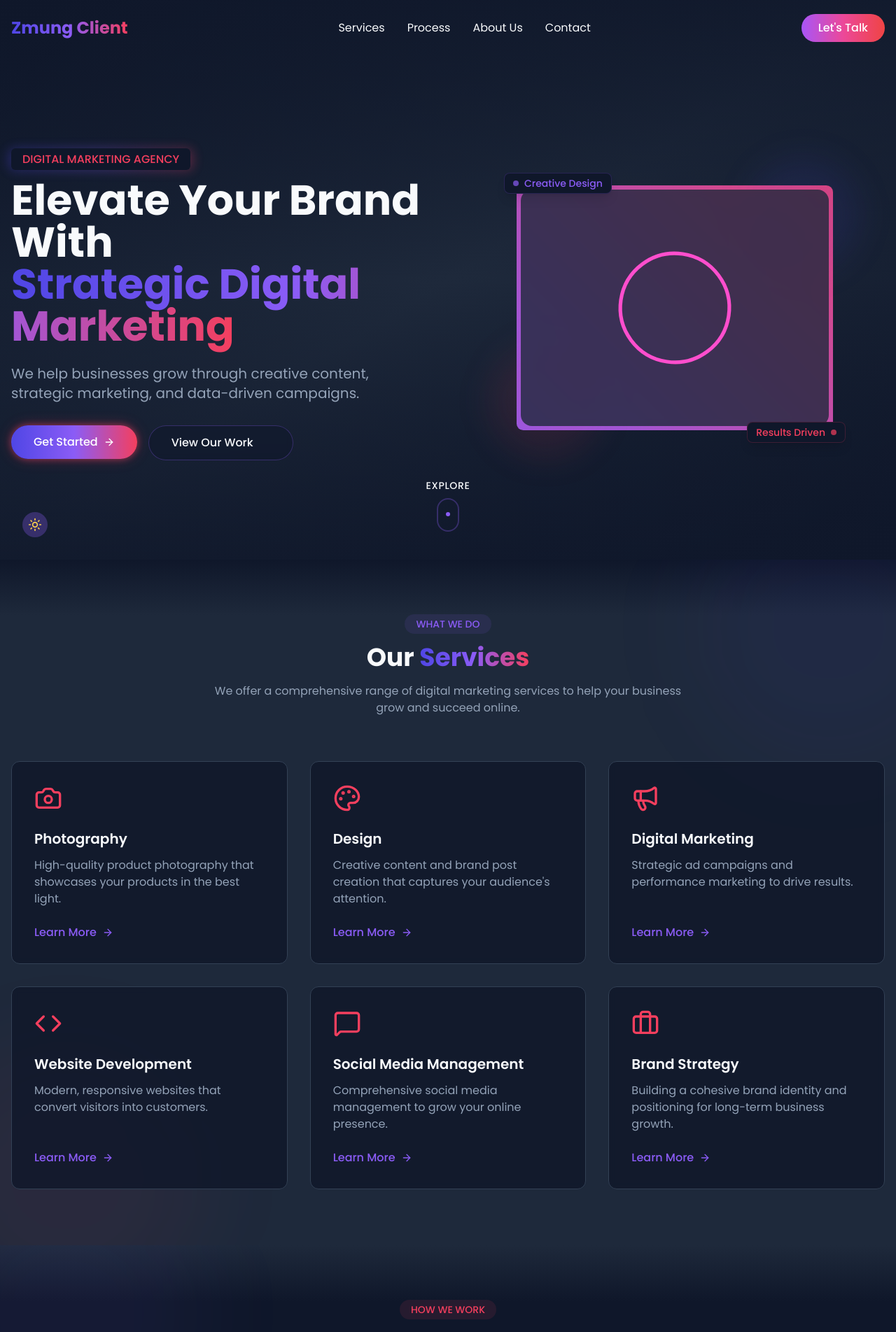
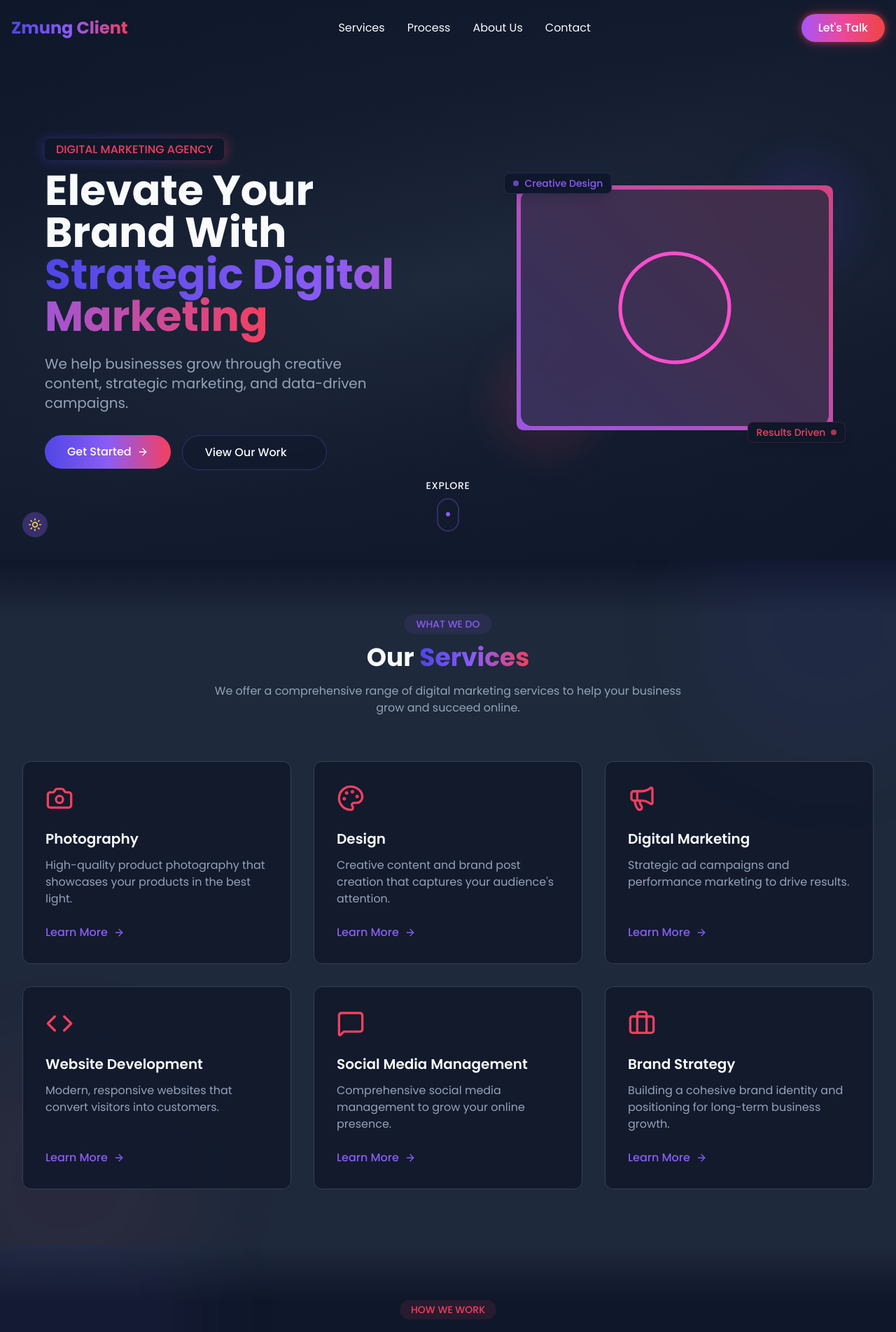
Before and after one commit to iNoumanMalik/zmung, a React (Vite) app: page / in a window 1280 px wide. Shown: the top 1904 px of the page at 70% size. Built offline with nearby package versions, Linux system fonts and the light colour scheme.

Commit message:
Fixed home page padding

```diff
--- a/src/components/Navbar.jsx
+++ b/src/components/Navbar.jsx
@@ -112,7 +112,7 @@ const Navbar = () => {
           whileTap={{ scale: 0.95 }}
         >
           <RouterLink to="/contact">
-            <button className="bg-gradient-to-r from-purple-500 via-pink-500 to-red-500 text-white px-6 py-2 rounded-full font-medium neon-glow-pink">
+            <button className="bg-gradient-to-r from-purple-500 via-pink-500 to-red-500 text-white px-6 py-2 rounded-full font-medium relative neon-glow-rose">
               Let's Talk
             </button>
           </RouterLink>
--- a/src/pages/Home.jsx
+++ b/src/pages/Home.jsx
@@ -270,9 +270,9 @@ const Home = () => {
           <div className="absolute inset-0 bg-gradient-to-t from-background via-transparent to-background opacity-80 z-20"></div>
         </motion.div>
 
-        <div className="container mx-auto px-4 z-30 flex flex-col lg:flex-row items-center justify-between gap-12">
+        <div className="container mx-auto z-30 flex flex-col lg:flex-row items-center justify-between gap-4">
           <motion.div
-            className="lg:w-1/2 text-center lg:text-left"
+            className="lg:w-1/2 px-16 text-center lg:text-left"
             initial={{ opacity: 0, y: 20 }}
             animate={{ opacity: 1, y: 0 }}
             transition={{ duration: 0.8, delay: 0.2 }}
@@ -282,7 +282,7 @@ const Home = () => {
               <span className="relative bg-background px-4 py-1 rounded-md text-accent font-medium">DIGITAL MARKETING AGENCY</span>
             </div>
             <h1 className="text-4xl md:text-5xl lg:text-6xl font-bold mb-6">
-              <span className="block">Elevate Your Brand With</span>
+              Elevate Your Brand With {" "}
               <span className="gradient-text">Strategic Digital Marketing</span>
             </h1>
             <p className="text-xl text-subtext mb-8 max-w-xl mx-auto lg:mx-0">
@@ -293,7 +293,7 @@ const Home = () => {
                 whileHover={{ scale: 1.05 }}
                 whileTap={{ scale: 0.95 }}
               >
-                <Link to="/contact" className="bg-gradient-to-r from-indigo-600 via-purple-600 to-rose-500 text-white px-8 py-3 rounded-full font-medium inline-block neon-glow-rose relative overflow-hidden group">
+                <Link to="/contact" className="bg-gradient-to-r from-indigo-600 via-purple-600 to-rose-500 text-white px-8 py-3 rounded-full font-medium inline-block  relative overflow-hidden group">
                   <span className="absolute top-0 left-0 w-full h-full bg-white/10 transform -skew-x-12 -translate-x-full group-hover:translate-x-full transition-transform duration-700 ease-in-out"></span>
                   <span className="relative z-10 flex items-center justify-center">
                     Get Started
@@ -395,7 +395,7 @@ const Home = () => {
       </section>
 
       {/* Services Section */}
-      <section className="py-20 bg-surface relative overflow-hidden" id="services">
+      <section className="py-20 px-4 bg-surface relative overflow-hidden" id="services">
         {/* Decorative elements */}
         <div className="absolute top-0 left-0 w-full h-20 bg-gradient-to-b from-background to-transparent"></div>
         <div className="absolute -top-24 -right-24 w-96 h-96 bg-indigo-600/5 rounded-full blur-3xl"></div>
@@ -456,7 +456,7 @@ const Home = () => {
       </section>
 
       {/* Process Section */}
-      <section className="py-20 bg-background relative overflow-hidden" id="process">
+      <section className="py-20 px-4 bg-background relative overflow-hidden" id="process">
         {/* Decorative elements */}
         <div className="absolute top-0 left-0 w-full h-20 bg-gradient-to-b from-surface to-transparent"></div>
         <div className="absolute -top-24 -left-24 w-96 h-96 bg-purple-600/5 rounded-full blur-3xl"></div>
@@ -519,7 +519,7 @@ const Home = () => {
       </section>
 
       {/* Stats Section */}
-      <section className="py-16 bg-surface relative overflow-hidden">
+      <section className="py-16 px-4 bg-surface relative overflow-hidden">
         {/* Decorative elements */}
         <div className="absolute top-0 left-0 w-full h-20 bg-gradient-to-b from-background to-transparent"></div>
         <div className="absolute -top-24 -right-24 w-96 h-96 bg-rose-500/5 rounded-full blur-3xl"></div>
@@ -546,7 +546,7 @@ const Home = () => {
       </section>
 
       {/* Testimonials Section */}
-      <section className="py-20 bg-background relative overflow-hidden">
+      <section className="py-20 px-4 bg-background relative overflow-hidden">
         {/* Decorative elements */}
         <div className="absolute top-0 left-0 w-full h-20 bg-gradient-to-b from-surface to-transparent"></div>
         <div className="absolute -top-24 -left-24 w-96 h-96 bg-indigo-600/5 rounded-full blur-3xl"></div>
@@ -613,7 +613,7 @@ const Home = () => {
       </section>
 
       {/* CTA Section */}
-      <section className="py-20 bg-surface relative overflow-hidden">
+      <section className="py-20 px-4 bg-surface relative overflow-hidden">
         {/* Decorative elements */}
         <div className="absolute top-0 left-0 w-full h-20 bg-gradient-to-b from-background to-transparent"></div>
         <div className="absolute -top-24 -right-24 w-96 h-96 bg-rose-500/5 rounded-full blur-3xl"></div>
```
